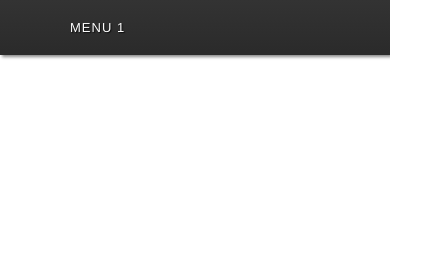
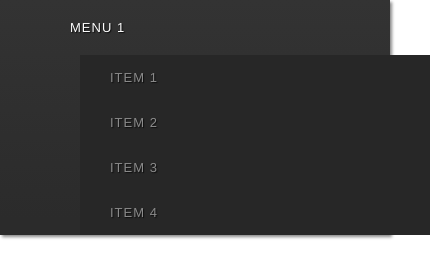
Before and after one commit to byson560/sborkiinteg, a plain HTML site: page index.html in a window 390 px wide. Shown: the whole page, 430 px wide, since content can reach past the window. Drawn offline with Linux system fonts and the light colour scheme.

Commit message:
dobavlenie podmenu

```diff
--- a/css/style.css
+++ b/css/style.css
@@ -22,6 +22,10 @@ ul {
   list-style: none;
   position: relative;
   text-align: left;
+}
+
+li {
+  float: left;
 }
 
 ul:after {
@@ -64,6 +68,35 @@ ul.menu li a:hover {
   color: #000;
 }
 
+ul.punkt {
+  position: absolute;
+  z-index: 200;
+  box-shadow: 2px 2px 0 #BEBEBE;
+  width: 35%;
+  display:none;
+}
+
+ul.punkt li {
+  float: none;
+  margin: 0;
+}
+
+ul.punkt li a {
+  border-bottom: 1px dotted #ccc;
+  border-right: none;
+  color: #000;
+  padding: 15px 30px;
+}
+
+ul.punkt li:last-child a {
+  border-bottom: none;
+}
+
+ul.punkt li a:hover {
+  color: #000;
+  background: #eeeeee;
+}
+
 ul.menu li:hover ul {
   display: block;
   background: #fff;
@@ -100,4 +133,22 @@ ul.menu li:hover > a{
     background: #272727;
     color: #fff;
   }
+
+  ul.punkt {
+    display: block;
+    position: static;
+    box-shadow: none;
+    width: 100%;
+  }
+
+  ul.punkt li a {
+    background: #272727;
+  	border: none;
+    color: #8B8B8B;
+  }
+
+  ul.punkt li a:hover {
+    color: #ccc;
+    background: none;
+  }
 }
--- a/index.html
+++ b/index.html
@@ -11,6 +11,12 @@
 	  <ul class="menu">
 		<li>
 		  <a href="">Menu 1</a>
+		  <ul class="punkt">
+			<li><a href="">Item 1</a></li>
+			<li><a href="">Item 2</a></li>
+			<li><a href="">Item 3</a></li>
+			<li><a href="">Item 4</a></li>
+		  </ul>
 		</li>
 	  </ul>
 	</nav>
```
